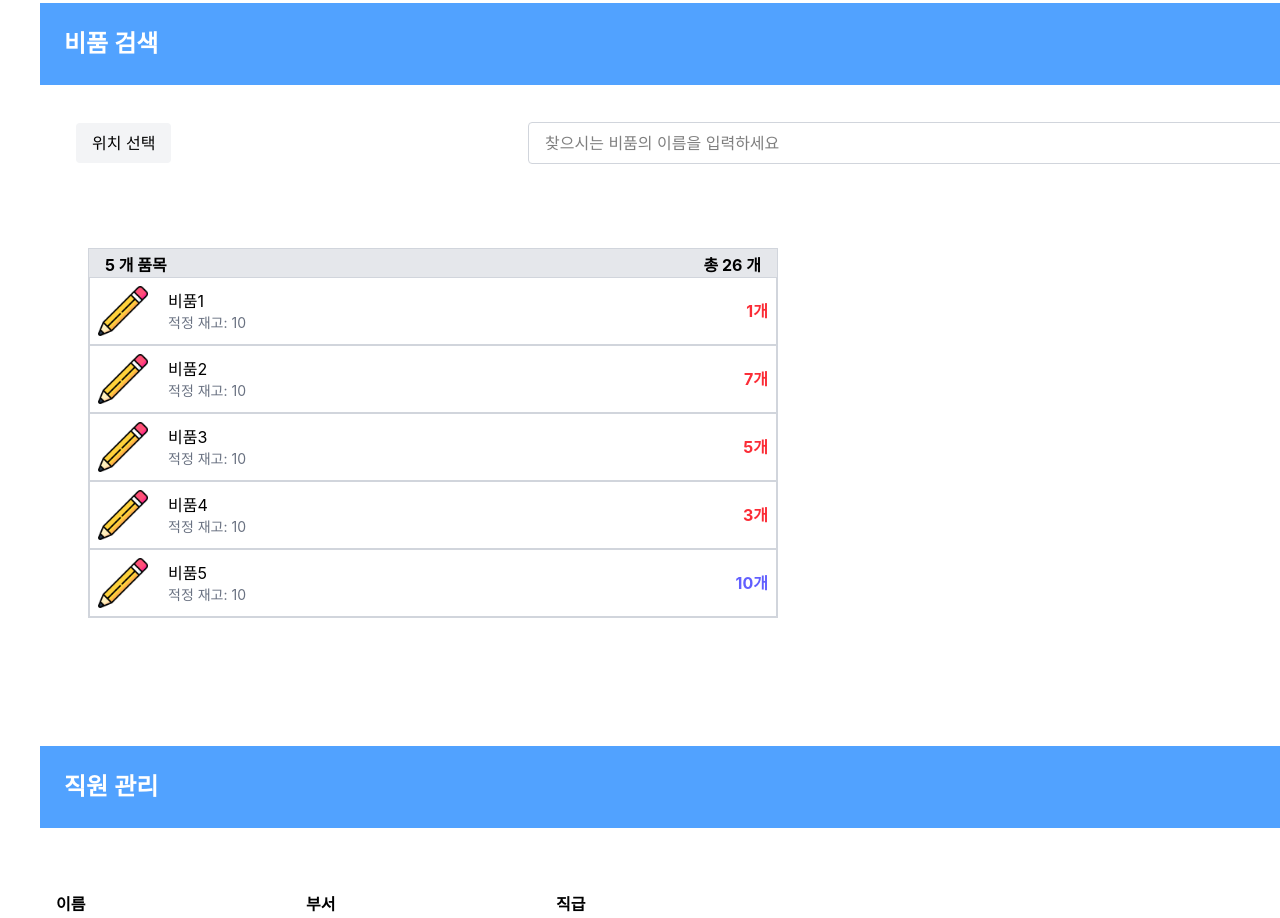
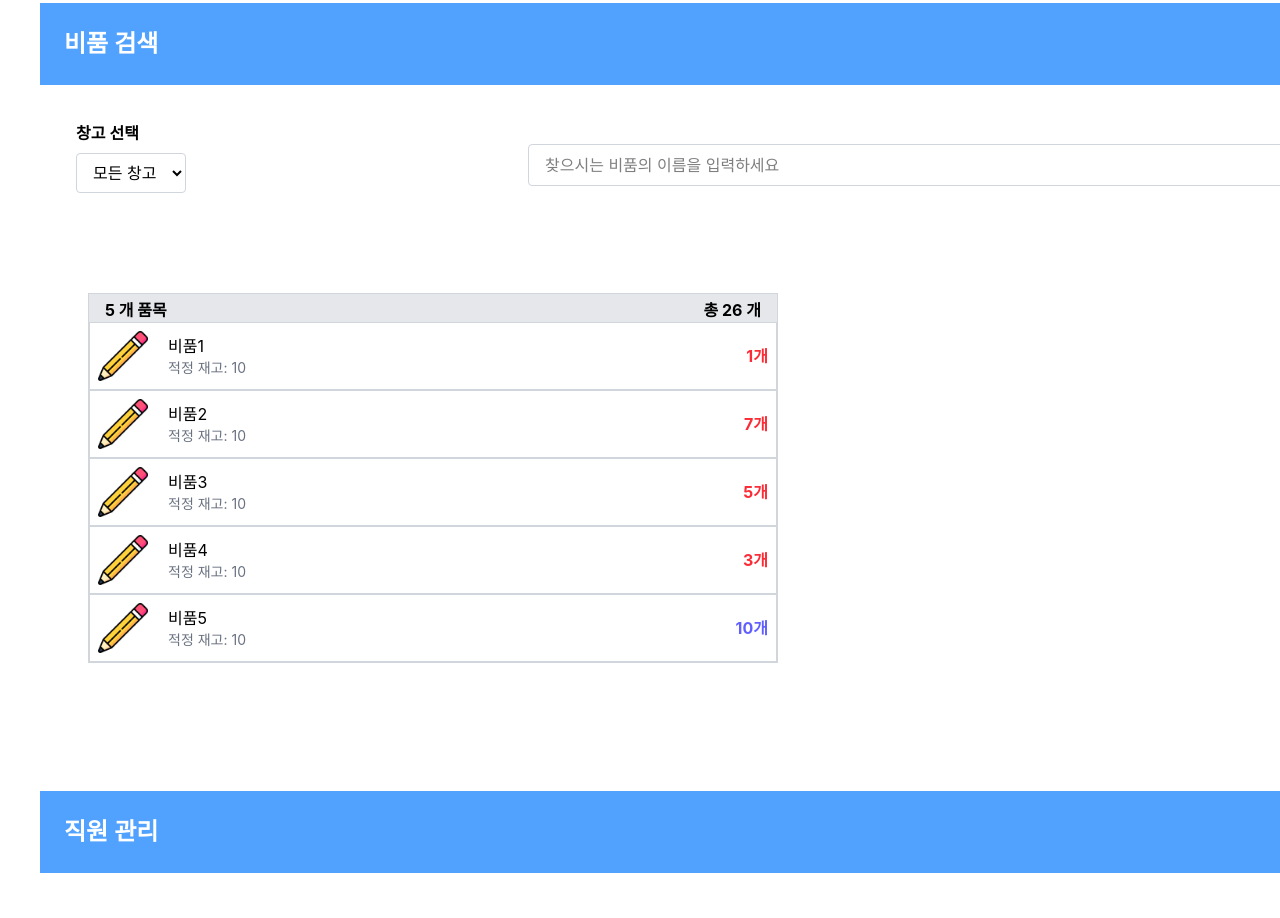
Before and after one commit to ESPko/finalTeamproject1, a React (Vite) app in the folder team1_react/: page / in a window 1280 px wide. Shown: the part 1220-2138 px from the top of the page. Built offline with nearby package versions, Linux system fonts and the light colour scheme.

Commit message:
창고선택 드롭다운 메뉴 <select> 태그로 변경

```diff
--- a/team1_react/src/page/ProductList/ProductSearch.jsx
+++ b/team1_react/src/page/ProductList/ProductSearch.jsx
@@ -60,30 +60,19 @@ function ProductSearch() {
             <div className="flex justify-between items-center gap-4 mb-6">
 
               {/* 창고 위치 선택 드롭다운 메뉴 */}
-              <div className="relative">
-                <button
-                  onClick={() => setDropdownMenu(!dropdownMenu)}
-                  className="bg-gray-100 hover:bg-gray-200 text-black px-4 py-2 rounded"
-                >
-                  {selectedWarehouse}
-                </button>
-                {dropdownMenu && (
-                  <ul className="absolute mt-2 px-1 bg-white border rounded">
-                    {['모든 창고', '창고 1', '창고 2', '창고 3', '창고 4'].map((name) => (
-                      <li key={name}>
-                        <button
-                          onClick={() => {
-                            warehouseSelect(name);
-                            setDropdownMenu(false);
-                          }}
-                          className="w-full text-left py-2 p-2 hover:bg-gray-100"
-                        >
-                          {name}
-                        </button>
-                      </li>
-                    ))}
-                  </ul>
-                )}
+              <div className="mb-4">
+                <label className="font-semibold mb-2 block">창고 선택</label>
+                <select
+                  value={selectedWarehouse}
+                  onChange={(e) => {
+                    setSelectedWarehouse(e.target.value)
+                    warehouseSelect(e.target.value)
+                  }}
+                  className="w-full border border-gray-300 rounded px-3 py-2">
+                  {['모든 창고', '창고 1','창고 2','창고 3','창고 4',].map((name) => (
+                    <option key={name} value={name}>{name}</option>
+                  ))}
+                </select>
               </div>
 
               {/* 검색창 */}
```
